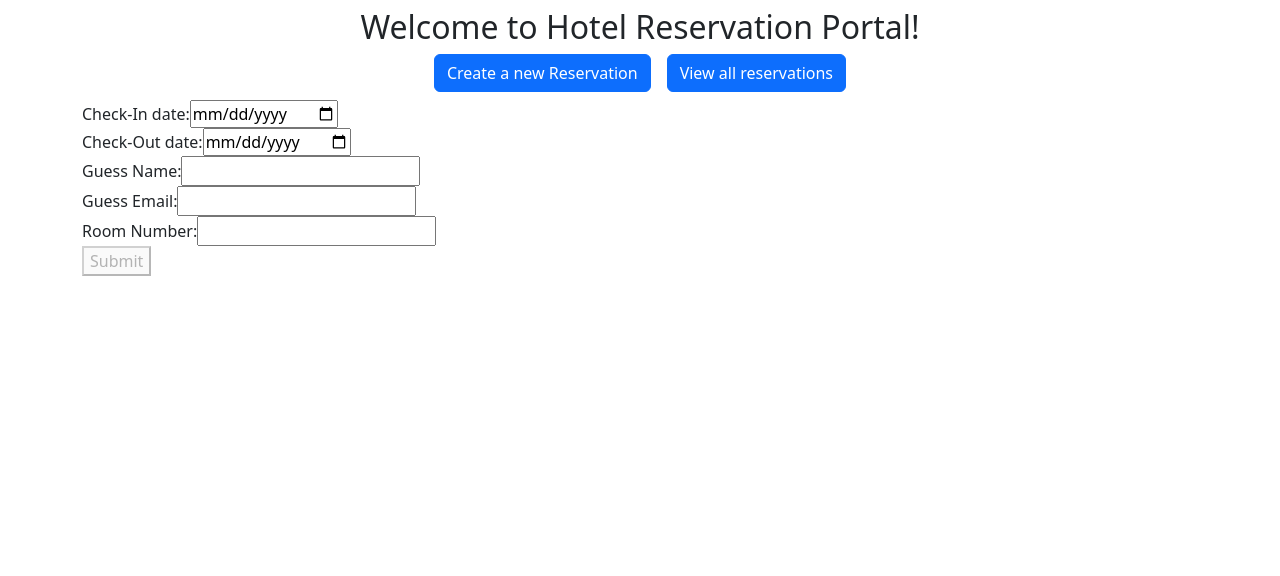
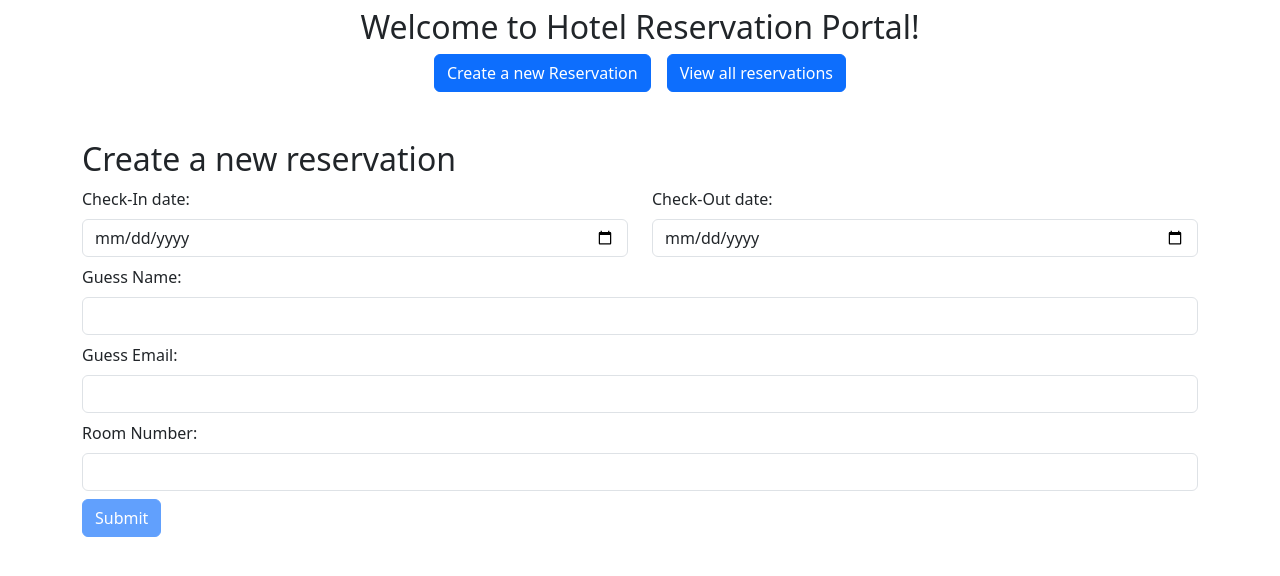
Before and after one commit to PikaNguyen/Hotel_Reservation, an Angular app: page /create in a window 1280 px wide. Shown: the top 576 px of the page. Built offline with nearby package versions, Linux system fonts and the light colour scheme.

Commit message:
add styling the reservation form from component

```diff
--- a/src/app/reservation-form/reservation-form.component.html
+++ b/src/app/reservation-form/reservation-form.component.html
@@ -1,52 +1,60 @@
 <app-home></app-home>
+
+<h2 class="mt-5">Create a new reservation</h2>
+
 <form [formGroup]="reservationForm" (ngSubmit)="onSubmit()">
-    <div>
-        <label>Check-In date: </label>
-        <input type="date" formControlName = "checkInDate">
-        <div *ngIf="reservationForm.get('checkInDate')?.invalid
-        && reservationForm.get('checkInDate')?.touched">
-            Check-In Date is required !!!
+
+    <div class="row mb-2">
+        <div class="col">
+            <label class="form-label">Check-In date: </label>
+            <input class="form-control" type="date" formControlName = "checkInDate">
+            <small class="text-danger" *ngIf="reservationForm.get('checkInDate')?.invalid
+            && reservationForm.get('checkInDate')?.touched">
+                Check-In Date is required !!!
+            </small>
         </div>
-    </div>
 
-    <div>
-        <label>Check-Out date: </label>
-        <input type="date" formControlName = "checkOutDate">
-        <div *ngIf="reservationForm.get('checkOutDate')?.invalid
-        && reservationForm.get('checkOutDate')?.touched">
-            Check-Out Date is required !!!
-        </div>
-    </div>
-
-    <div>
-        <label>Guess Name: </label>
-        <input type="text" formControlName = "guessName">
-        <div *ngIf="reservationForm.get('guessName')?.invalid
-        && reservationForm.get('guessName')?.touched">
-            Guess's name is not empty !!!
-        </div>
-    </div>
-
-    <div>
-        <label>Guess Email: </label>
-        <input type="email" formControlName = "guessEmail">
-        <div *ngIf="reservationForm.get('guessEmail')?.invalid
-        && reservationForm.get('guessEmail')?.touched">
-            Guess's email is not empty !!!
-        </div>
-    </div>
-
-    <div>
-        <label>Room Number: </label>
-        <input type="number" formControlName = "roomNumber">
-        <div *ngIf="reservationForm.get('roomNumber')?.invalid
-        && reservationForm.get('roomNumber')?.touched">
-            Room's number is required !!!
+        <div class="col">
+            <label class="form-label">Check-Out date: </label>
+            <input class="form-control" type="date" formControlName = "checkOutDate">
+            <small class="text-danger" *ngIf="reservationForm.get('checkOutDate')?.invalid
+            && reservationForm.get('checkOutDate')?.touched">
+                Check-Out Date is required !!!
+            </small>
         </div>
     </div>
 
 
-    <button type="submit" [disabled]="reservationForm.invalid">Submit</button>
+
+    <div class="mb-2">
+        <label class="form-label">Guess Name: </label>
+        <input class="form-control" type="text" formControlName = "guessName">
+        <small class="text-danger" *ngIf="reservationForm.get('guessName')?.invalid
+        && reservationForm.get('guessName')?.touched">
+            Guess's name is not empty !!!
+        </small>
+    </div>
+
+    <div class="mb-2">
+        <label class="form-label">Guess Email: </label>
+        <input class="form-control" type="email" formControlName = "guessEmail">
+        <small class="text-danger" *ngIf="reservationForm.get('guessEmail')?.invalid
+        && reservationForm.get('guessEmail')?.touched">
+            Guess's email is not empty !!!
+        </small>
+    </div>
+
+    <div class="mb-2">
+        <label class="form-label">Room Number: </label>
+        <input class="form-control" type="number" formControlName = "roomNumber">
+        <small class="text-danger" *ngIf="reservationForm.get('roomNumber')?.invalid
+        && reservationForm.get('roomNumber')?.touched">
+            Room's number is required !!!
+        </small>
+    </div>
+
+
+    <button class="btn btn-primary" type="submit" [disabled]="reservationForm.invalid">Submit</button>
 
 
 </form>
```
